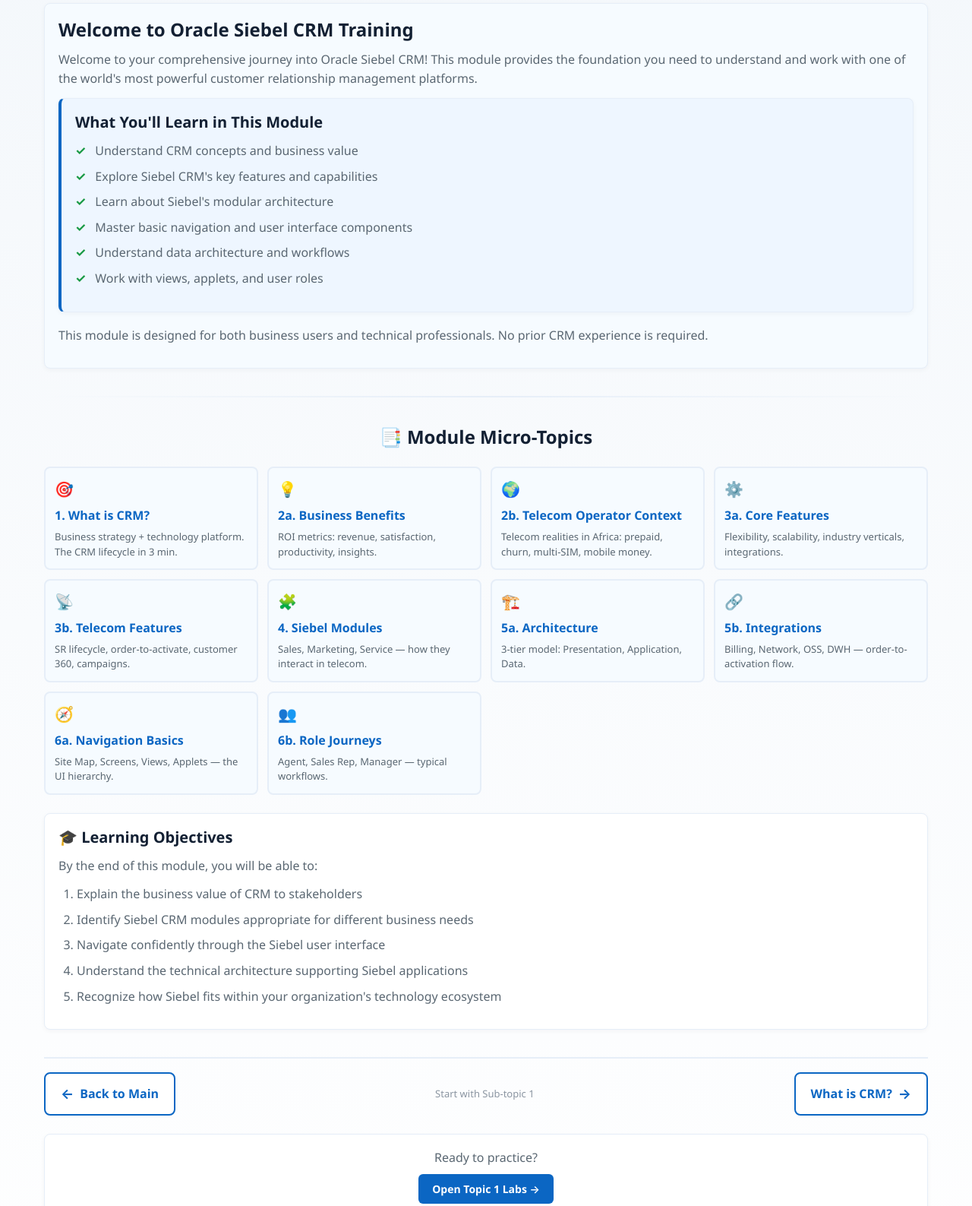
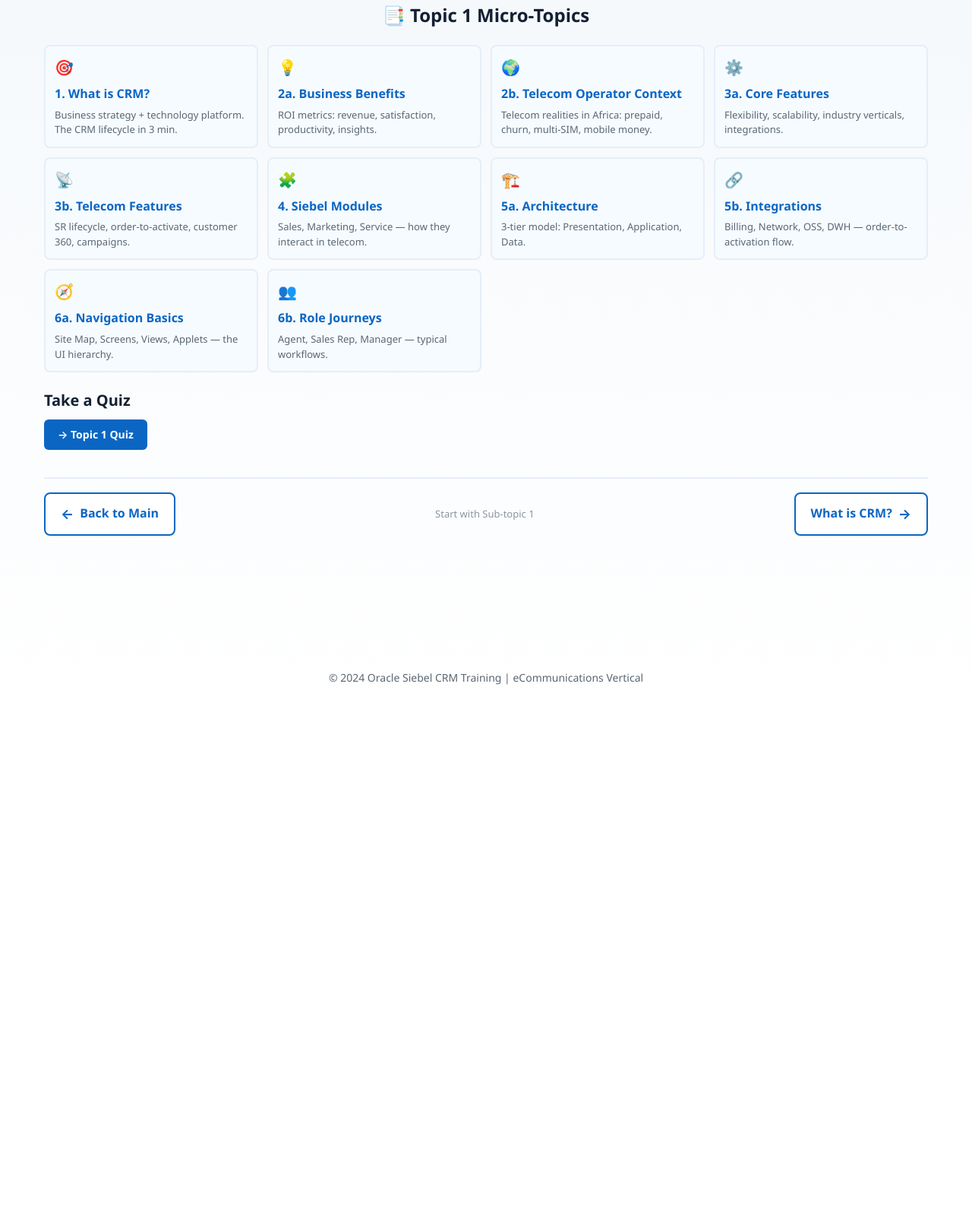
Before and after one commit to naimishkathrani-web/SiebelTraining, a plain HTML site: page docs/topic1/index.html in a window 1280 px wide. Shown: the part 258-1845 px from the top of the page at 76% size. After the commit the page ends 1223 px from the top, so only its background shows below. Drawn offline with Linux system fonts and the light colour scheme.

Commit message:
Topic 1: Remove welcome section and restructure navigation
- Remove Welcome and Learning Objectives (moved to homepage)
- Remove 'Open Topic 1 Labs' button
- Add 'Take a Quiz' section with Topic 1 Quiz button
- Keep micro-topics in existing row format
- Clean up bottom navigation

```diff
--- a/docs/topic1/index.html
+++ b/docs/topic1/index.html
@@ -23,28 +23,7 @@
         </div>
 
         <div class="content">
-            <div class="card">
-                <h2>Welcome to Oracle Siebel CRM Training</h2>
-                <p>Welcome to your comprehensive journey into Oracle Siebel CRM! This module provides the foundation you need to understand and work with one of the world's most powerful customer relationship management platforms.</p>
-
-                <div class="card card-highlight">
-                    <h3>What You'll Learn in This Module</h3>
-                    <ul class="checklist">
-                        <li>Understand CRM concepts and business value</li>
-                        <li>Explore Siebel CRM's key features and capabilities</li>
-                        <li>Learn about Siebel's modular architecture</li>
-                        <li>Master basic navigation and user interface components</li>
-                        <li>Understand data architecture and workflows</li>
-                        <li>Work with views, applets, and user roles</li>
-                    </ul>
-                </div>
-
-                <p class="mt-lg">This module is designed for both business users and technical professionals. No prior CRM experience is required.</p>
-            </div>
-
-            <div class="section-divider"></div>
-
-            <h2 class="text-center mb-lg">📑 Module Micro-Topics</h2>
+            <h2 class="text-center mb-lg">📑 Topic 1 Micro-Topics</h2>
 
             <div class="subtopic-nav-grid">
                 <a href="1_what_is_crm.html" class="subtopic-nav-card">
@@ -108,16 +87,11 @@
                 </a>
             </div>
 
-            <div class="card card-white mt-lg">
-                <h3>🎓 Learning Objectives</h3>
-                <p>By the end of this module, you will be able to:</p>
-                <ol>
-                    <li>Explain the business value of CRM to stakeholders</li>
-                    <li>Identify Siebel CRM modules appropriate for different business needs</li>
-                    <li>Navigate confidently through the Siebel user interface</li>
-                    <li>Understand the technical architecture supporting Siebel applications</li>
-                    <li>Recognize how Siebel fits within your organization's technology ecosystem</li>
-                </ol>
+            <div class="cta-section">
+                <h3>Take a Quiz</h3>
+                <div class="cta-buttons">
+                    <a href="../assessments/topic1_quiz.html" class="btn btn-primary">→ Topic 1 Quiz</a>
+                </div>
             </div>
 
             <div class="page-navigation">
@@ -133,12 +107,6 @@
                     <span class="arrow">→</span>
                 </a>
             </div>
-
-            <div class="card card-white mt-lg" style="text-align:center;">
-                <p style="margin:0 0 8px;">Ready to practice?</p>
-                <a class="btn btn-primary" href="../labs/index.html">Open Topic 1 Labs →</a>
-                <div style="margin-top:8px;"><a class="btn btn-secondary" href="../assessments/topic1_quiz.html">Take Topic 1 Quiz →</a></div>
-            </div>
         </div>
 
         <footer style="text-align: center; padding: 2rem; color: #64748b; font-size: 0.875rem;">
```
